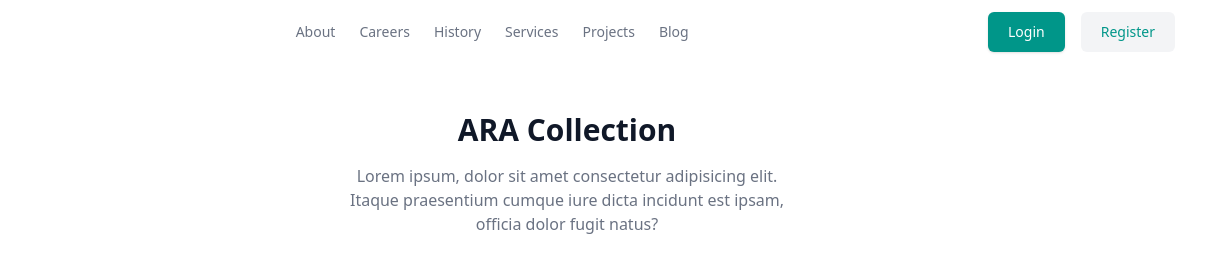
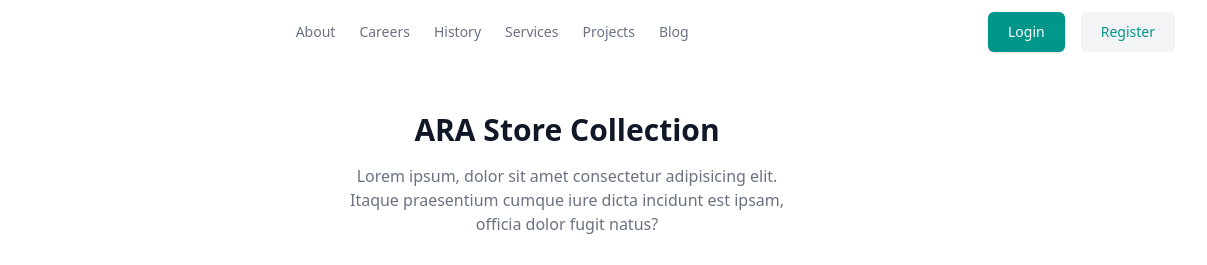
Before and after one commit to zahirakhaizuran3/mystore, a plain HTML site: page index.html in a window 1280 px wide. Shown: the top 265 px of the page, 73-1280 px from the left. Drawn offline with nearby package versions, Linux system fonts and the light colour scheme; grey boxes are pictures that could not be loaded.

Commit message:
update name

```diff
--- a/index.html
+++ b/index.html
@@ -96,7 +96,7 @@
      <section>
   <div class="mx-auto max-w-screen-xl px-4 py-8 sm:px-6 sm:py-12 lg:px-8">
     <header class="text-center">
-      <h2 class="text-xl font-bold text-gray-900 sm:text-3xl">ARA Collection</h2>
+      <h2 class="text-xl font-bold text-gray-900 sm:text-3xl">ARA Store Collection</h2>
 
       <p class="mx-auto mt-4 max-w-md text-gray-500">
         Lorem ipsum, dolor sit amet consectetur adipisicing elit. Itaque praesentium cumque iure
```
